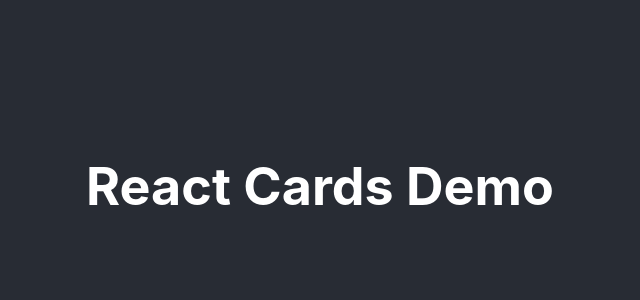
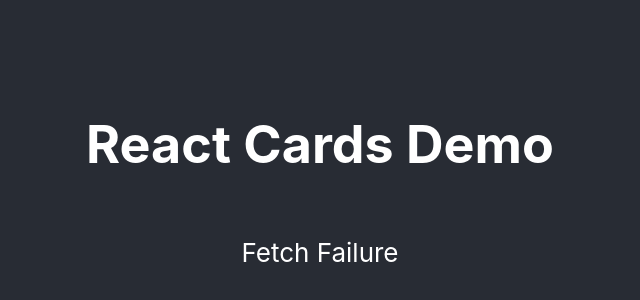
Before and after one commit to jdmedlock/cardsdemo, a React (Create React App) app: page / in a window 1280 px wide. Shown: the part 214-514 px from the top of the page, without its empty margins (320-960 px from the left). Built offline with nearby package versions, Linux system fonts and the light colour scheme; no server answers.

Commit message:
Feature: Update to `useRef` for `tasks` array
Update to use the `useRef` for the `tasks` array instead of `useState`

Resolves: N/a
See also: N/a

```diff
--- a/src/App.js
+++ b/src/App.js
@@ -1,12 +1,15 @@
 import axios from 'axios'
-import React, { useState, useEffect } from 'react'
+import React, { useState, useEffect, useRef } from 'react'
 import CardContainer from './components/CardContainer'
 import './App.css'
 
 const App = () => {
+  const EMPTY = 'EMPTY'
+  const FAILED = 'FAILED'
+  const LOADED = 'LOADED'
 
-  const [isTasksLoaded, setIsTasksLoaded] = useState(false)
-  const [tasks, setTasks] = useState()
+  const [isTasksLoaded, setIsTasksLoaded] = useState(EMPTY) // Use ref to eliminate need for setter function
+  const tasks = useRef()
 
   // Retrieve the list of default tasks on the Splash page. We are returning the
   // a promise which will be resolved when the request has successfully
@@ -24,20 +27,22 @@
           resolve(response.data) // Resolve when results are returned
         })
         .catch((error) => {
-          console.log(error)
+          setIsTasksLoaded(FAILED)
         })
     })
   }
 
   // Retrieve default tasks on the Splash page from the backend server
-  // if they haven't already been retrieved.
+  // if they haven't already been retrieved. Note that this will be
+  // invoked whenever the value of `isTaskLoaded` changes. This is why
+  // this `useEffect` is called twice
   useEffect(() => {
     console.log('isTasksLoaded: ', isTasksLoaded)
-    if (isTasksLoaded === false) {
+    if (isTasksLoaded === EMPTY) {
       fetchTasks()
         .then(response => {
-          setTasks(response)
-          setIsTasksLoaded(true)
+          tasks.current = response
+          setIsTasksLoaded(LOADED)
         })
     }
   },[isTasksLoaded]) // Dependencies: useEffect invoked when these change
@@ -46,11 +51,10 @@
     <div className="App">
       <header className="App-header">
         <h1>React Cards Demo</h1>
-        {
-          isTasksLoaded // Generate cards only if the BE request has completed
+        { isTasksLoaded === LOADED // Generate cards only if the BE request has completed
            ? ( <CardContainer tasks={ tasks } /> )
-           : (' ')
-         // ( <CardContainer tasks={ tasks } /> )
+           : isTasksLoaded === FAILED
+              ? (<p>Fetch Failure</p>) : (' ')
         }
       </header>
     </div>
```
